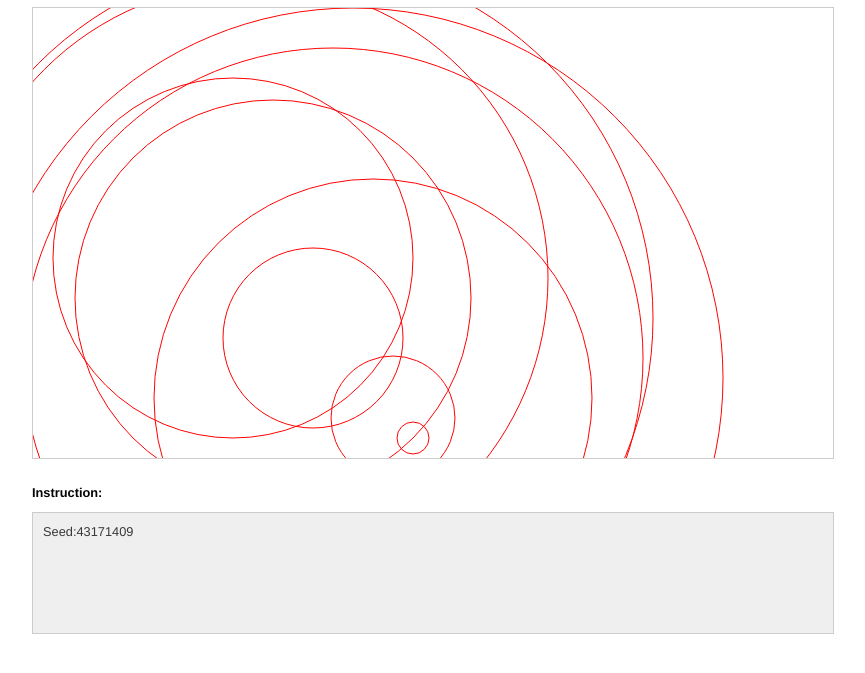
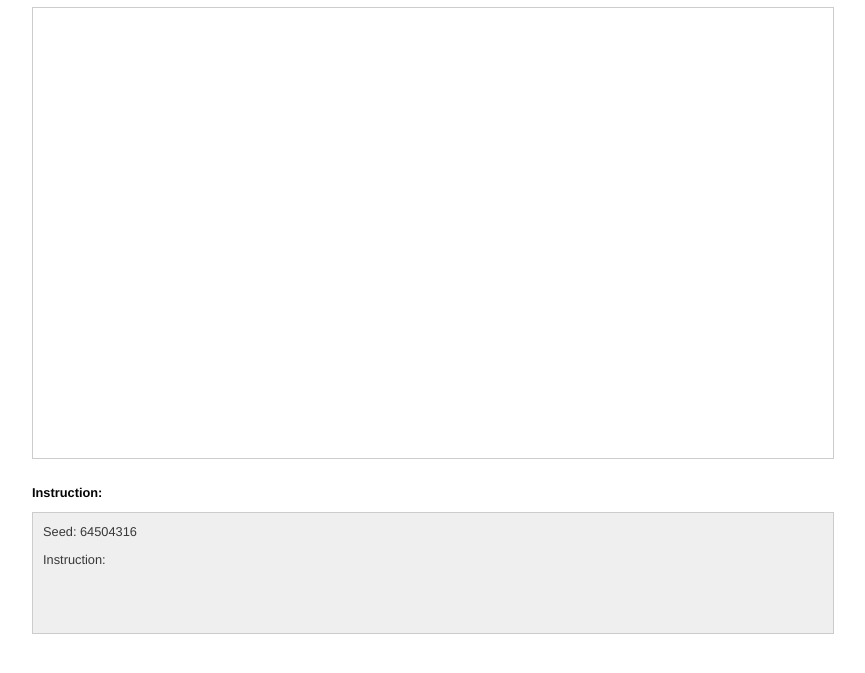
Before and after one commit to ursooperduper/lewittscript, a plain HTML site: page Experiments/index.html in a window 1280 px wide. Shown: the part 59-732 px from the top of the page, without its empty margins (208-1073 px from the left). Drawn offline with Linux system fonts and the light colour scheme.

Commit message:
Adds some basic regex to parse a simple statement.

```diff
--- a/Experiments/index.html
+++ b/Experiments/index.html
@@ -23,7 +23,8 @@
 
       <h4>Instruction:</h4>
       <div class="instruction-display">
-        <p class="instruction-text">Seed:<span id="seed"></span></p>
+        <p class="instruction-text">Seed: <span id="seed"></span></p>
+        <p class="instruction-user">Instruction: <span id="userInstruction"></span></p>
       </div>
     </div>
 
--- a/Experiments/lewittscript.js
+++ b/Experiments/lewittscript.js
@@ -1,4 +1,38 @@
 window.addEventListener("load", eventWindowLoaded, false);
+
+var Debugger = function () { };
+Debugger.log = function(message) {
+  try {
+    console.log(message);
+  } catch (exception) {
+    return;
+  }
+};
+
+function eventWindowLoaded() {
+  leWittApp();
+}
+
+function canvasSupport() {
+  return Modernizr.canvas;
+}
+
+function leWittApp() {
+  if (!canvasSupport()) {
+    return;
+  }
+
+  var makeProp = function(obj, props, name) {
+    var setter = "set" + name;
+    var getter = "get" + name;
+    obj[setter] = function(v) {
+      props[name] = v;
+    };
+
+    obj[getter] = function() {
+      return props[name];
+    };
+  };
 
   var Random = function() {
     var m_w = _.random(0, 100000000);
@@ -36,67 +70,6 @@ var Random = function() {
 
   var masterRand = Random();
 
-var Debugger = function () { };
-Debugger.log = function(message) {
-  try {
-    console.log(message);
-  } catch (exception) {
-    return;
-  }
-};
-
-function eventWindowLoaded() {
-  leWittApp();
-}
-
-function canvasSupport() {
-  return Modernizr.canvas;
-}
-
-
-
-var Color = {
-  properties: {
-    // pinks
-    pink: "#FFC0CB",
-    lightPink: "#FFB6C1",
-    hotPink: "#FF69B4",
-    deepPink: "#FF1493",
-    paleVioletRed: "#DB7093",
-    mediumVioletRed: "#C71585",
-    // reds
-    lightSalmon: "#FFA07A",
-    salmon: "#FA8072",
-    darkSalmon: "#E9967A",
-    lightCoral: "F08080",
-    indianRed: "#CD5C5C",
-    crimson: "#DC143C",
-    fireBrick: "#B22222",
-    darkRed: "#8B0000",
-    red: "#FF0000",
-    // oranges
-    orangeRed: "#FF4500",
-    tomato: "#FF6347",
-    coral: "#FF7F50",
-    darkOrange: "#FF8C00",
-    orange: "FFA500",
-    // yellows
-    yellow: "#FFFF00",
-    lightYellow: "#FFFFE0",
-    lemonChiffon: "#FFFACD",
-    lightGoldenRod: "#FAFAD2",
-    papayaWhip: "#FFEFD5",
-  }
-
-};
-
-
-
-function leWittApp() {
-  if (!canvasSupport()) {
-    return;
-  }
-
   var ConstGen = function(k) {
     var value = k;
 
@@ -104,7 +77,6 @@ function leWittApp() {
       return value;
     };
   };
-
 
   var LinearGen = function(start, increment) {
     var value = start;
@@ -126,7 +98,6 @@ function leWittApp() {
     };
   };
 
-
   var Circle = function(config) {
       var props = {
         context : null,
@@ -136,6 +107,7 @@ function leWittApp() {
         startAngle : 0,
         endAngle : 360,
         reverse : false,
+        lineWidth: 3,
         circleColor : "red"
       };
 
@@ -143,7 +115,7 @@ function leWittApp() {
 
       function draw() {
           context.strokeStyle = props.circleColor;
-          context.strokeWidth = 10;
+          context.lineWidth = props.lineWidth;
           context.beginPath();
           context.arc(
             props.xPos(),
@@ -345,8 +317,6 @@ function leWittApp() {
       context.beginPath();
       context.moveTo(props.startX.next(), props.startY.next());
 
-      // var currX = props.startX.next();
-      // var currY = props.startY.next();
       var index = 0;
       var curveValues = [
         props.startY.next() - increments[props.size],
@@ -382,59 +352,104 @@ function leWittApp() {
 
   };
 
+  var Instruction = function(config) {
+    var props = {
+      description : null,
+      what: null,
+      shape: null,
+      size: null,
+      position: null,
+      fillColor: null,
+      lineColor: null
+    };
+
+    _.assign(props, config);
+
+    var retVal = {};
+    makeProp(retVal, props, "description");
+
+    Debugger.log("Description: " + props.description);
+    Debugger.log("What: " + props.what);
+    Debugger.log("Shape: " + props.shape);
+    Debugger.log("Size: " + props.size);
+    Debugger.log("Position: " + props.position);
+    Debugger.log("fillColor: " + props.fillColor);
+    Debugger.log("lineColor: " + props.lineColor);
+
+    return retVal;
+  };
+
   var canvas = document.getElementById("canvas");
   var context = canvas.getContext("2d");
   var seed = document.getElementById("seed");
+  var userInstruction = document.getElementById("userInstruction");
 
   Debugger.log("Drawing Canvas");
 
   function drawScreen() {
 // 43171409
-    // theSeed = masterRand.seed(_.random(1,100000000));
-    theSeed = masterRand.seed(43171409);
+    theSeed = masterRand.seed(_.random(1,100000000));
+    // theSeed = masterRand.seed(43171409);
     seed.innerHTML = theSeed;
 
-// document.getElementById("myspan").innerHTML="newtext";
 
-    // for (var x= 0; x < 30; x++) {
-    //   z = ZigzagLine({context: context, zigs: 40, startX: 0, startY: 20 * x, spacing: 20 * x, color: "purple", lineWidth: 8});
-    //   z.draw();
-    // }
-    //
+    var shapes = ["circle", "rectangle", "triangle", "spiral", "wavy line",
+                  "straight line", "zigzag line"];
+
+    var colors = ["black", "red", "blue", "yellow", "green", "orange",
+                  "white", "purple", "brown", "random"];
+
+    var sizes = ["big", "small", "medium", "huge", "random"];
+
+    var positions = ["grid", "vertical", "horizontal", "random"];
+
+    var inputOne = "There is a big red circle.".toLowerCase();
+    var inputTwo = "The background is black.".toLowerCase();
+
+    var patternOne = RegExp("(there is|there are) (a|[0-9]+) *([a-zA-Z]+)? *([a-zA-Z]+)? *([a-zA-Z]+)? *([a-zA-Z]+)? *([a-zA-Z]+)? +(" + shapes.join('|') + ")(?:.)", "i");
+
+    var resultArray = patternOne.exec(inputOne);
+    resultArray = _.compact(resultArray);
+
+    var names = ["description", "what", "number", "size", "color", "shape"];
+    var blanks = "          ";
+
+    var resultDescription = resultArray[0];
+    var resultColor;
+    var resultShape;
+    var resultSize;
+    var resultWhat;
+    var resultNum = 0;
+
+    _.each(resultArray, function(item) {
+      var color = _.indexOf(colors, item);
+      var shape = _.indexOf(shapes, item);
+      var size = _.indexOf(sizes, item);
+      if (item == "there is" || item == "there are") {
+        resultWhat = item;
+      }
+      if (item == "a" || _.isNumber(item) ) {
+        resultNum = item;
+        if (item == "a") {
+          resultNum = 1;
+        }
+      }
+      if (color != -1) {
+        resultColor = colors[color];
+      }
+      if (shape != -1) {
+        resultShape = shapes[shape];
+      }
+      if (size != -1) {
+        resultSize = sizes[size];
+      }
+    });
+
+    var ins = Instruction({description: resultDescription, what: resultWhat, shape: resultShape, size: resultSize});
 
 
 
-    cx = LinearGen(200, 20);
-    cy = LinearGen(250, 20);
-    cr = RandomGen(10, 400);
-
-    for (var x = 0; x < 10; x++) {
-      c = Circle({context: context, xPos: cx, yPos: cy, radius: cr, circleColor:"red"});
-      c.draw();
   }
-
-
-    //
-    // l = StraightLine({context: context, startX: 0, startY: 100, endX: 300, endY: 100, lineColor: "green", lineWidth: 1});
-    // l.draw();
-    //
-    // r = Rectangle({context: context, startX: 200, startY: 200, width: 50, height: 50, color: "yellow", lineWidth: 1});
-    // r.draw();
-    //
-    // t = Triangle({context: context, startX: 300, startY: 100, width: 200, height: 300, color: "white", lineWidth: 1});
-    // t.draw();
-    //
-    // s = Spiral({context: context, radius: 0, angle: 0, startX: 400, startY: 200, lineWidth: 10, color: "brown"});
-    // s.draw();
-
-    // x = ConstGen(0);
-    // y = ConstGen(300);
-    //
-    // wl = WavyLine({startX: x, startY: y, endX: 800, endY: 300, color: "pink", lineWidth: 10, size: "small" });
-    // wl.draw();
-  }
-
-
 
   drawScreen();
 }
```
Lines whose indentation alone changed are shown as unchanged.
